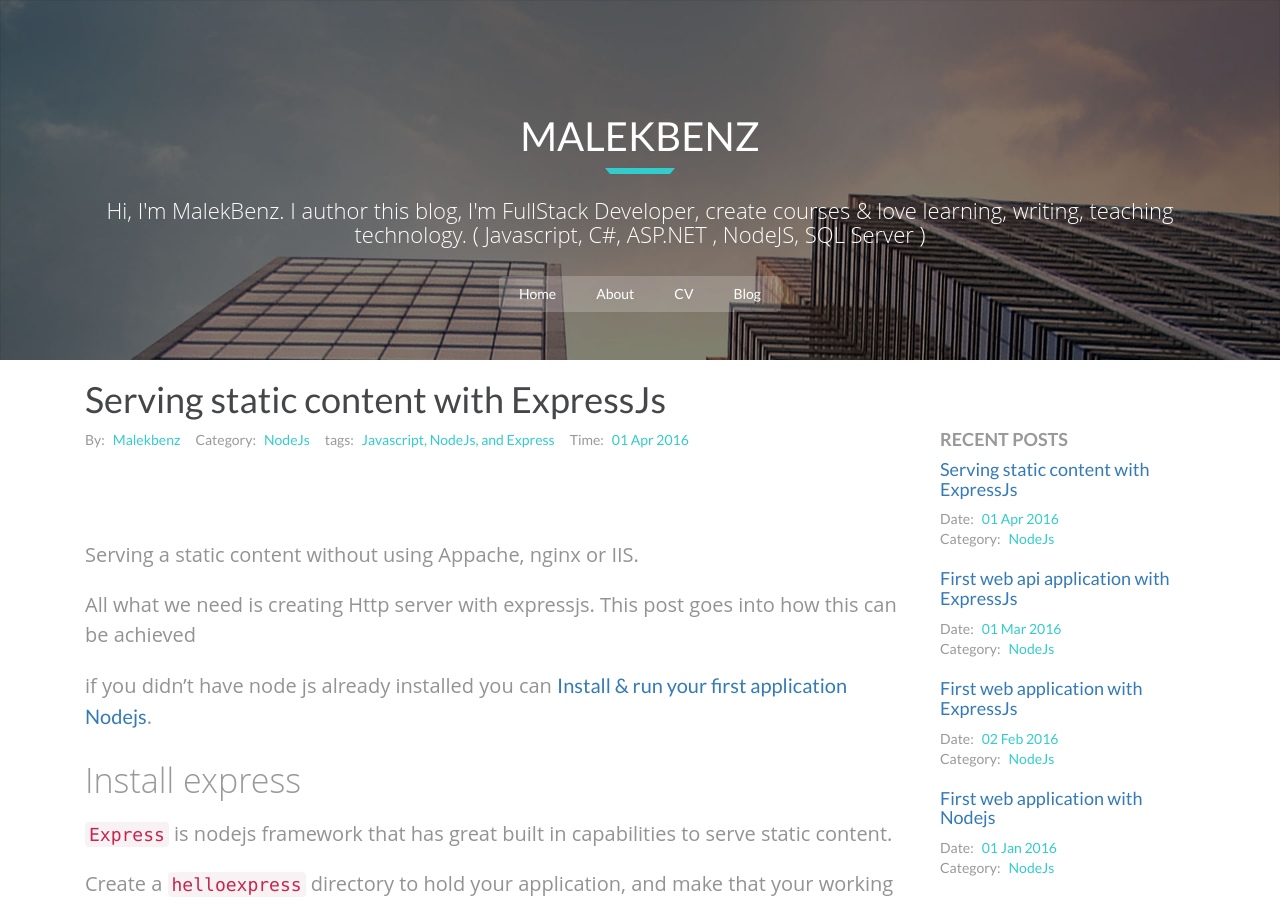
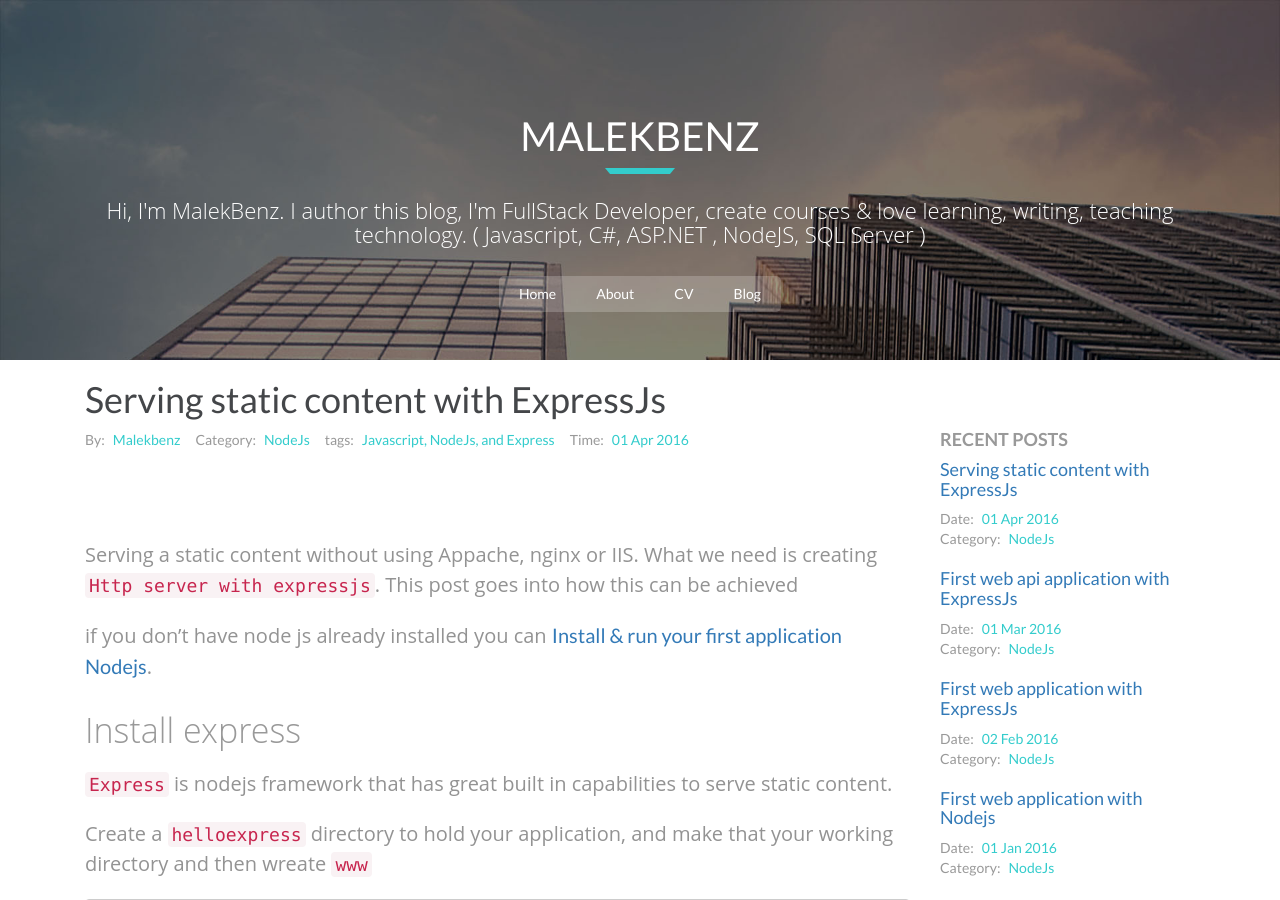
Before and after one commit to malekbenz/malekbenz, a Jekyll site: the page built from _posts/2016-04-01-Serving-static-content-with-ExpressJs.md, in a window 1280 px wide and 900 px high. Built offline with Jekyll 4.4.1, drawn with Linux system fonts in a browser that asks for light colours; nearby versions of some CDN libraries; comment, search, counter and statistics services are not loaded.

Commit message:
add a static web server blog

```diff
--- a/_posts/2016-04-01-Serving-static-content-with-ExpressJs.md
+++ b/_posts/2016-04-01-Serving-static-content-with-ExpressJs.md
@@ -9,11 +9,9 @@ tags : ['Javascript', 'NodeJs', 'Express']
 categories: ['Javascript',  'NodeJs', 'webapi', 'Express']
 ---
 
-Serving a static content without using Appache, nginx or IIS.
+Serving a static content without using Appache, nginx or IIS. What we need is creating `Http server with expressjs`. This post goes into how this can be achieved
 
-All what we need is creating Http server with expressjs. This post goes into how this can be achieved
-
-if you didn't have node js already installed you can [Install & run your first application Nodejs](/blog/2015/12/22/install-run-your-first-application-nodejs).
+if you don't have node js already installed you can [Install & run your first application Nodejs](/blog/2015/12/22/install-run-your-first-application-nodejs).
 
 ## Install express
 `Express` is nodejs framework that has great built in capabilities to serve static content.
```
Also changed, not shown: _posts/2016-01-01-First-web-application-with-Nodejs.md (+1 -1 lines), _posts/2016-02-02-First-web-application-with-ExpressJs.md (+1 -1 lines), _posts/2016-03-01-First-web-api-application-with-ExpressJs.md (+1 -1 lines).
